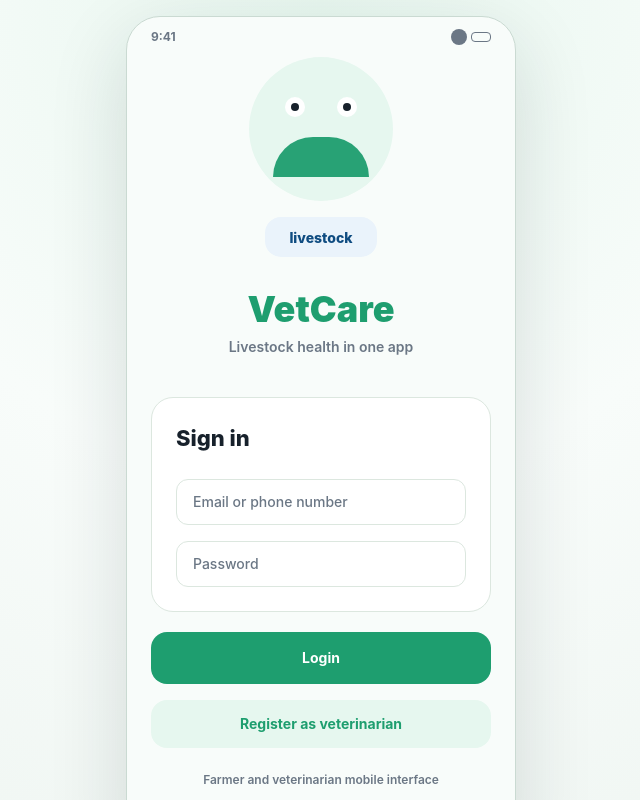
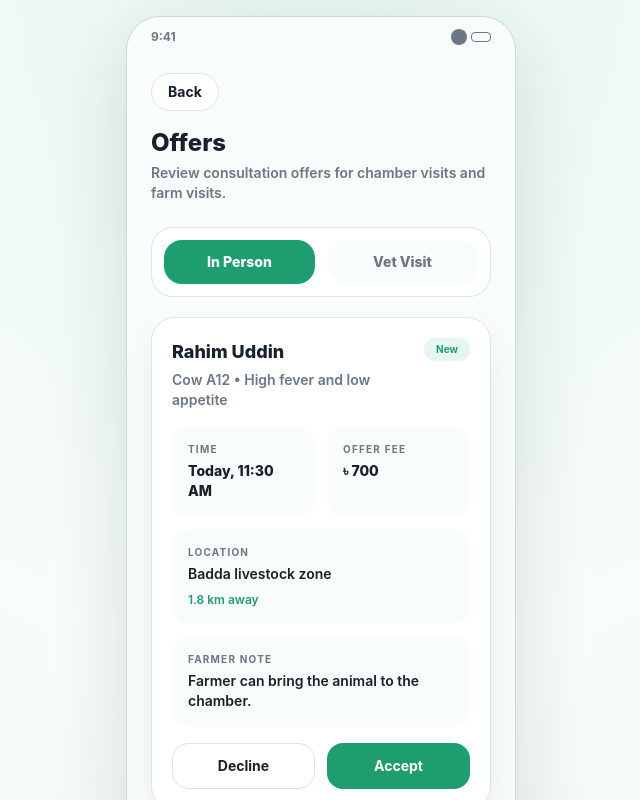
Before and after one commit to ShemantyMahjabin/ShobarKhamar-Vet_Service-, a React (Vite) app: page /vet-offers in a window 1280 px wide. Before the commit this address led to /. Shown: the top 800 px of the page, without its empty margins (319-959 px from the left). Built offline with nearby package versions, Linux system fonts and the light colour scheme.

Commit message:
offer initial

```diff
--- a/src/app/App.tsx
+++ b/src/app/App.tsx
@@ -20,6 +20,7 @@ import { VaccinationSchedule } from './components/VaccinationSchedule';
 import { FarmerProfile } from './components/FarmerProfile';
 import { VaccinationRecords } from './components/VaccinationRecords';
 import { DiagnosisReport } from './components/DiagnosisReport';
+import { VetOffers } from './components/VetOffers';
 
 export default function App() {
   return (
@@ -42,6 +43,7 @@ export default function App() {
           <Route path="/diagnosis-report" element={<DiagnosisReport />} />
           <Route path="/vet-registration" element={<VetRegistration />} />
           <Route path="/vet-dashboard" element={<VetDashboard />} />
+          <Route path="/vet-offers" element={<VetOffers />} />
           <Route path="/booking" element={<BookAppointment />} />
           <Route path="/booking/:vetId" element={<VetProfile />} />
           <Route path="/booking/:vetId/chat" element={<VetChatPage />} />
--- /dev/null
+++ b/src/app/components/VetOffers.tsx
@@ -0,0 +1,188 @@
+import { useMemo, useState } from 'react';
+import { useNavigate } from 'react-router-dom';
+import { MobileShell } from './layout/MobileShell';
+import { MobileStatusBar } from './layout/MobileStatusBar';
+
+type OfferType = 'in-person' | 'vet-visit';
+
+type VetOffer = {
+  id: number;
+  type: OfferType;
+  farmer: string;
+  animal: string;
+  issue: string;
+  time: string;
+  location: string;
+  fee: string;
+  distance: string;
+  note: string;
+  status: 'New' | 'Seen';
+};
+
+const offers: VetOffer[] = [
+  {
+    id: 1,
+    type: 'in-person',
+    farmer: 'Rahim Uddin',
+    animal: 'Cow A12',
+    issue: 'High fever and low appetite',
+    time: 'Today, 11:30 AM',
+    location: 'Badda livestock zone',
+    fee: '৳ 700',
+    distance: '1.8 km away',
+    note: 'Farmer can bring the animal to the chamber.',
+    status: 'New',
+  },
+  {
+    id: 2,
+    type: 'vet-visit',
+    farmer: 'Sadia Begum',
+    animal: 'Goat G08',
+    issue: 'Sudden swelling after medicine',
+    time: 'Today, 4:00 PM',
+    location: 'Keraniganj village farm',
+    fee: '৳ 1,100',
+    distance: '4.5 km away',
+    note: 'Needs farm visit because the animal is weak and cannot travel.',
+    status: 'New',
+  },
+  {
+    id: 3,
+    type: 'in-person',
+    farmer: 'Karim Sheikh',
+    animal: 'Calf C03',
+    issue: 'Follow-up check after vaccination',
+    time: 'Tomorrow, 10:00 AM',
+    location: 'Savar field point',
+    fee: '৳ 500',
+    distance: '3.0 km away',
+    note: 'Routine in-person chamber follow-up.',
+    status: 'Seen',
+  },
+  {
+    id: 4,
+    type: 'vet-visit',
+    farmer: 'Momena Khatun',
+    animal: 'Cow B04',
+    issue: 'Post-calving weakness and bleeding concern',
+    time: 'Tomorrow, 2:30 PM',
+    location: 'Demra dairy lane',
+    fee: '৳ 1,350',
+    distance: '6.2 km away',
+    note: 'Farmer requested home visit urgently.',
+    status: 'Seen',
+  },
+];
+
+const offerTabs: Array<{ key: OfferType; label: string }> = [
+  { key: 'in-person', label: 'In Person' },
+  { key: 'vet-visit', label: 'Vet Visit' },
+];
+
+export function VetOffers() {
+  const navigate = useNavigate();
+  const [activeTab, setActiveTab] = useState<OfferType>('in-person');
+
+  const visibleOffers = useMemo(
+    () => offers.filter((offer) => offer.type === activeTab),
+    [activeTab],
+  );
+
+  return (
+    <MobileShell>
+      <MobileStatusBar />
+
+      <div className="px-6 pt-4 pb-6">
+        <button
+          onClick={() => navigate('/vet-dashboard')}
+          className="mb-4 rounded-full border border-[#DCE7DF] bg-white px-4 py-2 text-sm font-bold text-[#17212B]"
+        >
+          Back
+        </button>
+
+        <h1 className="text-2xl font-extrabold text-[#17212B]">Offers</h1>
+        <p className="mt-1 text-sm font-medium text-[#6B7785]">
+          Review consultation offers for chamber visits and farm visits.
+        </p>
+      </div>
+
+      <div className="px-6">
+        <div className="grid grid-cols-2 gap-3 rounded-[22px] border border-[#DCE7DF] bg-white p-3">
+          {offerTabs.map((tab) => {
+            const isActive = tab.key === activeTab;
+            return (
+              <button
+                key={tab.key}
+                type="button"
+                onClick={() => setActiveTab(tab.key)}
+                className={`rounded-[18px] px-4 py-3 text-sm font-extrabold transition-colors ${
+                  isActive ? 'bg-[#1E9E6F] text-white' : 'bg-[#F8FCFA] text-[#6B7785]'
+                }`}
+              >
+                {tab.label}
+              </button>
+            );
+          })}
+        </div>
+
+        <div className="mt-5 space-y-4">
+          {visibleOffers.map((offer) => (
+            <section
+              key={offer.id}
+              className="rounded-[24px] border border-[#DCE7DF] bg-white p-5 shadow-[0_14px_34px_rgba(23,33,43,0.06)]"
+            >
+              <div className="flex items-start justify-between gap-3">
+                <div>
+                  <p className="text-lg font-extrabold text-[#17212B]">{offer.farmer}</p>
+                  <p className="mt-1 text-sm font-semibold text-[#6B7785]">
+                    {offer.animal} • {offer.issue}
+                  </p>
+                </div>
+                <span
+                  className={`rounded-full px-3 py-1 text-[10px] font-bold ${
+                    offer.status === 'New'
+                      ? 'bg-[#E6F7EF] text-[#1E9E6F]'
+                      : 'bg-[#F8FCFA] text-[#6B7785]'
+                  }`}
+                >
+                  {offer.status}
+                </span>
+              </div>
+
+              <div className="mt-4 grid grid-cols-1 gap-3 sm:grid-cols-2">
+                <div className="rounded-[18px] bg-[#F8FCFA] p-4">
+                  <p className="text-[10px] font-bold uppercase tracking-[0.12em] text-[#6B7785]">Time</p>
+                  <p className="mt-1 text-sm font-extrabold text-[#17212B]">{offer.time}</p>
+                </div>
+                <div className="rounded-[18px] bg-[#F8FCFA] p-4">
+                  <p className="text-[10px] font-bold uppercase tracking-[0.12em] text-[#6B7785]">Offer Fee</p>
+                  <p className="mt-1 text-sm font-extrabold text-[#17212B]">{offer.fee}</p>
+                </div>
+              </div>
+
+              <div className="mt-3 rounded-[18px] bg-[#F8FCFA] p-4">
+                <p className="text-[10px] font-bold uppercase tracking-[0.12em] text-[#6B7785]">Location</p>
+                <p className="mt-1 text-sm font-semibold text-[#17212B]">{offer.location}</p>
+                <p className="mt-2 text-xs font-medium text-[#1E9E6F]">{offer.distance}</p>
+              </div>
+
+              <div className="mt-3 rounded-[18px] bg-[#F8FCFA] p-4">
+                <p className="text-[10px] font-bold uppercase tracking-[0.12em] text-[#6B7785]">Farmer Note</p>
+                <p className="mt-1 text-sm font-medium text-[#17212B]">{offer.note}</p>
+              </div>
+
+              <div className="mt-4 grid grid-cols-1 gap-3 sm:grid-cols-2">
+                <button className="rounded-2xl border border-[#DCE7DF] bg-white px-4 py-3 text-sm font-bold text-[#17212B]">
+                  Decline
+                </button>
+                <button className="rounded-2xl bg-[#1E9E6F] px-4 py-3 text-sm font-bold text-white">
+                  Accept
+                </button>
+              </div>
+            </section>
+          ))}
+        </div>
+      </div>
+    </MobileShell>
+  );
+}
```
